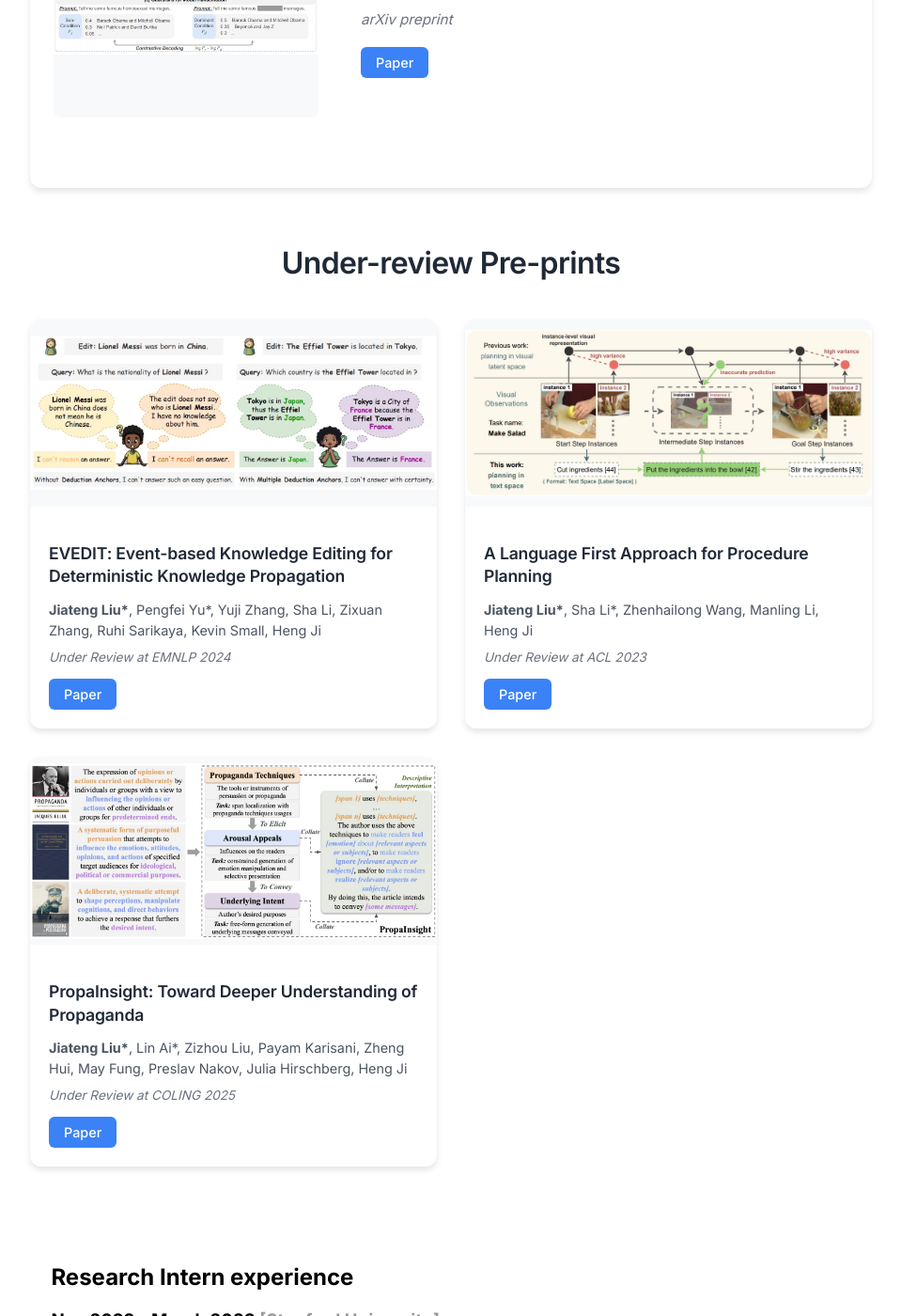
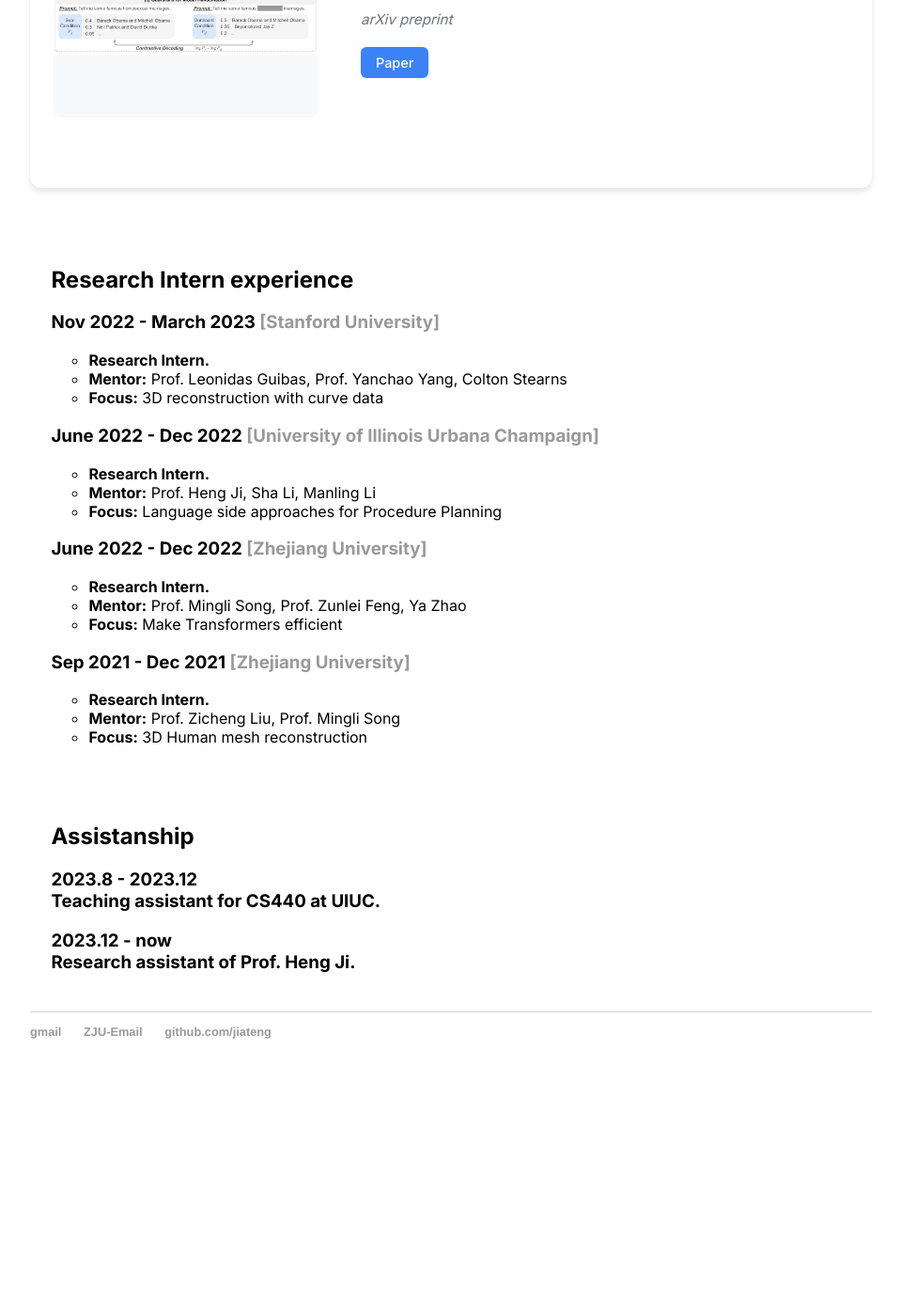
Before and after one commit to Lumos-Jiateng/Lumos-Jiateng.github.io, a Jekyll site: the page built from index.html, in a window 1280 px wide and 1400 px high, scrolled down 4848 px. Shown: the whole window at 94% size, without its empty margins (160-1119 px from the left). Built offline with Jekyll 4.4.1, drawn with Linux system fonts in a browser that asks for light colours; after the commit the page ends 6013 px from its top, so only the background shows below that.

Commit message:
Remove Under-review Pre-prints section completely
- Deleted entire Under-review Pre-prints HTML section
- Removed all related CSS styles (.preprints-section, .preprints-grid, .preprint-card, etc.)
- Cleaned up mobile responsive styles for preprints
- Website now focuses only on main Publications section

```diff
--- a/css/main.css
+++ b/css/main.css
@@ -237,117 +237,6 @@ ul.posts li {
     color: #bbb;
 }
 
-/* Pre-prints Section Styles */
-.preprints-section {
-    margin: 60px 0;
-}
-
-.preprints-section h2 {
-    font-size: 2em;
-    font-weight: 600;
-    color: #1f2937;
-    margin-bottom: 40px;
-    text-align: center;
-    font-family: 'Inter', -apple-system, BlinkMacSystemFont, 'Segoe UI', 'Roboto', sans-serif;
-    letter-spacing: -0.02em;
-}
-
-.preprints-grid {
-    display: grid;
-    grid-template-columns: repeat(auto-fit, minmax(350px, 1fr));
-    gap: 30px;
-    max-width: 1200px;
-    margin: 0 auto;
-}
-
-.preprint-card {
-    background: white;
-    border-radius: 12px;
-    box-shadow: 0 4px 6px rgba(0, 0, 0, 0.1);
-    overflow: hidden;
-    transition: transform 0.2s ease, box-shadow 0.2s ease;
-    display: flex;
-    flex-direction: column;
-}
-
-.preprint-card:hover {
-    transform: translateY(-4px);
-    box-shadow: 0 8px 25px rgba(0, 0, 0, 0.15);
-}
-
-.preprint-image {
-    width: 100%;
-    height: 200px;
-    overflow: hidden;
-    background: #f8f9fa;
-    display: flex;
-    align-items: center;
-    justify-content: center;
-    cursor: pointer;
-}
-
-.preprint-image img {
-    width: 100%;
-    height: 100%;
-    object-fit: contain;
-    transition: transform 0.2s ease;
-}
-
-.preprint-image:hover img {
-    transform: scale(1.05);
-}
-
-.preprint-content {
-    padding: 20px;
-    flex: 1;
-    display: flex;
-    flex-direction: column;
-}
-
-.preprint-title {
-    font-size: 1.1em;
-    font-weight: 600;
-    color: #1f2937;
-    margin-bottom: 12px;
-    line-height: 1.4;
-    font-family: 'Inter', -apple-system, BlinkMacSystemFont, 'Segoe UI', 'Roboto', sans-serif;
-    letter-spacing: -0.01em;
-}
-
-.preprint-authors {
-    font-size: 0.9em;
-    color: #4b5563;
-    margin-bottom: 10px;
-    line-height: 1.5;
-}
-
-.preprint-venue {
-    font-size: 0.85em;
-    color: #6b7280;
-    margin-bottom: 15px;
-    font-style: italic;
-}
-
-.preprint-links {
-    margin-top: auto;
-}
-
-.preprint-link {
-    display: inline-block;
-    padding: 8px 16px;
-    background: #3b82f6;
-    color: white;
-    text-decoration: none;
-    border-radius: 6px;
-    font-size: 0.9em;
-    font-weight: 500;
-    transition: background-color 0.2s ease;
-}
-
-.preprint-link:hover {
-    background: #2563eb;
-    text-decoration: none;
-}
 
 @media (max-width: 768px) {
     .publication-card {
@@ -369,12 +258,4 @@ ul.posts li {
         padding-top: 15px;
     }
 
-    .preprints-grid {
-        grid-template-columns: 1fr;
-        gap: 20px;
-    }
-
-    .preprint-image {
-        height: 180px;
-    }
 }
--- a/index.html
+++ b/index.html
@@ -209,57 +209,6 @@ title: Jiateng Liu, Personal Home Page
     </div>
   </div>
 
-  <!-- Under-review Pre-prints Section -->
-  <div class="preprints-section">
-    <h2>Under-review Pre-prints</h2>
-    <div class="preprints-grid">
-      <!-- Preprint 1 -->
-      <div class="preprint-card">
-        <div class="preprint-image">
-          <img src="images/1.jpg" alt="Preprint 1" onclick="openImageModal('images/1.jpg')">
-        </div>
-        <div class="preprint-content">
-          <h3 class="preprint-title">EVEDIT: Event-based Knowledge Editing for Deterministic Knowledge Propagation</h3>
-          <div class="preprint-authors"><strong>Jiateng Liu*</strong>, Pengfei Yu*, Yuji Zhang, Sha Li, Zixuan Zhang, Ruhi Sarikaya, Kevin Small, Heng Ji</div>
-          <div class="preprint-venue">Under Review at EMNLP 2024</div>
-          <div class="preprint-links">
-            <a href="https://aclanthology.org/2024.emnlp-main.282/" class="preprint-link">Paper</a>
-          </div>
-        </div>
-      </div>
-
-      <!-- Preprint 2 -->
-      <div class="preprint-card">
-        <div class="preprint-image">
-          <img src="images/2.jpg" alt="Preprint 2" onclick="openImageModal('images/2.jpg')">
-        </div>
-        <div class="preprint-content">
-          <h3 class="preprint-title">A Language First Approach for Procedure Planning</h3>
-          <div class="preprint-authors"><strong>Jiateng Liu*</strong>, Sha Li*, Zhenhailong Wang, Manling Li, Heng Ji</div>
-          <div class="preprint-venue">Under Review at ACL 2023</div>
-          <div class="preprint-links">
-            <a href="https://aclanthology.org/2023.findings-acl.122.pdf" class="preprint-link">Paper</a>
-          </div>
-        </div>
-      </div>
-
-      <!-- Preprint 3 -->
-      <div class="preprint-card">
-        <div class="preprint-image">
-          <img src="images/3.jpg" alt="Preprint 3" onclick="openImageModal('images/3.jpg')">
-        </div>
-        <div class="preprint-content">
-          <h3 class="preprint-title">PropaInsight: Toward Deeper Understanding of Propaganda</h3>
-          <div class="preprint-authors"><strong>Jiateng Liu*</strong>, Lin Ai*, Zizhou Liu, Payam Karisani, Zheng Hui, May Fung, Preslav Nakov, Julia Hirschberg, Heng Ji</div>
-          <div class="preprint-venue">Under Review at COLING 2025</div>
-          <div class="preprint-links">
-            <a href="https://arxiv.org/pdf/2409.18997" class="preprint-link">Paper</a>
-          </div>
-        </div>
-      </div>
-    </div>
-  </div>
-
 	<table style="width:100%;border:0px;border-spacing:0px;border-collapse:separate;margin-right:auto;margin-left:auto;">
           <tr style="padding:0px">
             <td style="padding:2.5%;width:60%;vertical-align:middle">
```
